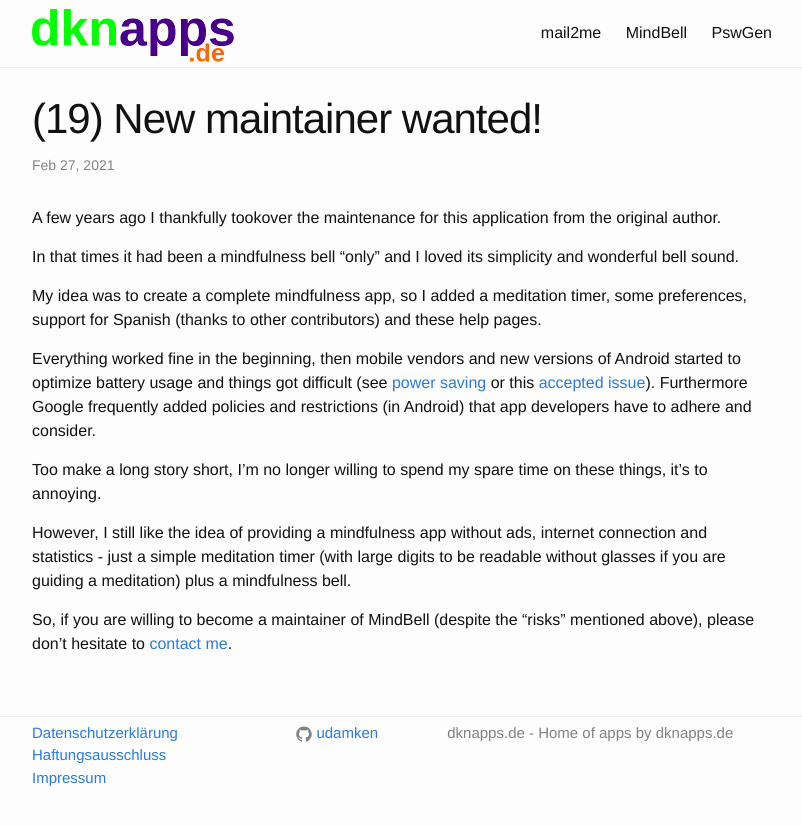
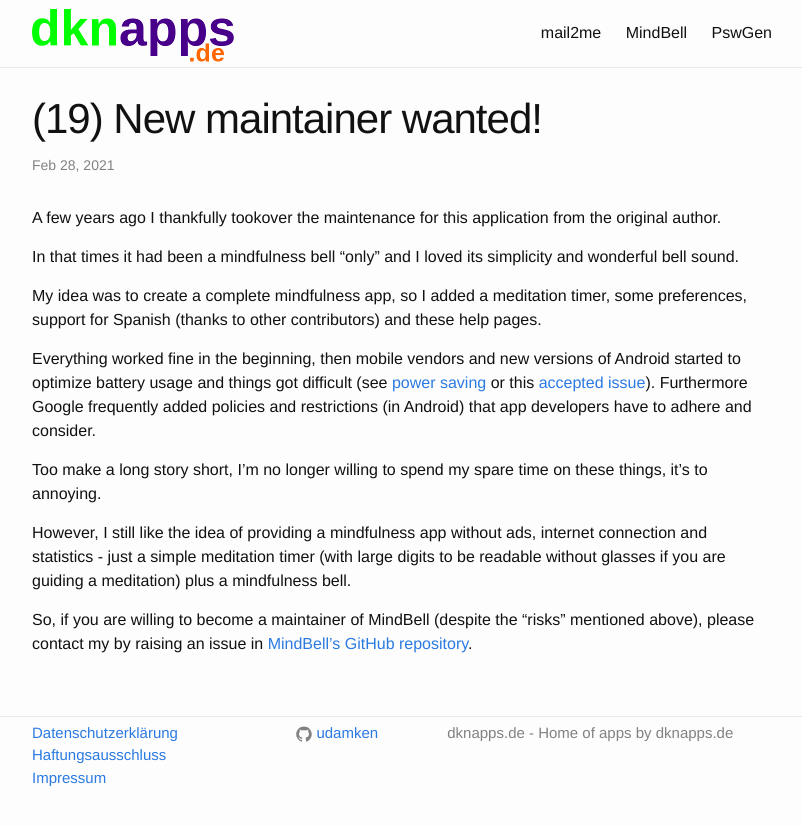
Before and after one commit to udamken/udamken.github.io, a Jekyll site: the page built from _posts/2021-02-28-mindbell-maintainer.markdown, in a window 1280 px wide. Shown: the top 826 px of the page, without its empty margins (238-1040 px from the left). Built offline with Jekyll 4.4.1, drawn with Linux system fonts in a browser that asks for light colours.

Commit message:
To become a maintainer I'd like to be contacted by raising an issue

```diff
--- a/_posts/2021-02-27-mindbell-maintainer.markdown
+++ b/_posts/2021-02-28-mindbell-maintainer.markdown
@@ -16,4 +16,4 @@
 
 However, I still like the idea of providing a mindfulness app without ads, internet connection and statistics - just a simple meditation timer (with large digits to be readable without glasses if you are guiding a meditation) plus a mindfulness bell.
 
-So, if you are willing to become a maintainer of MindBell (despite the "risks" mentioned above), please don't hesitate to [contact me](https://dknapps.de/impressum/).
+So, if you are willing to become a maintainer of MindBell (despite the "risks" mentioned above), please contact my by raising an issue in [MindBell's GitHub repository](https://github.com/udamken/mindbell/issues).
```
